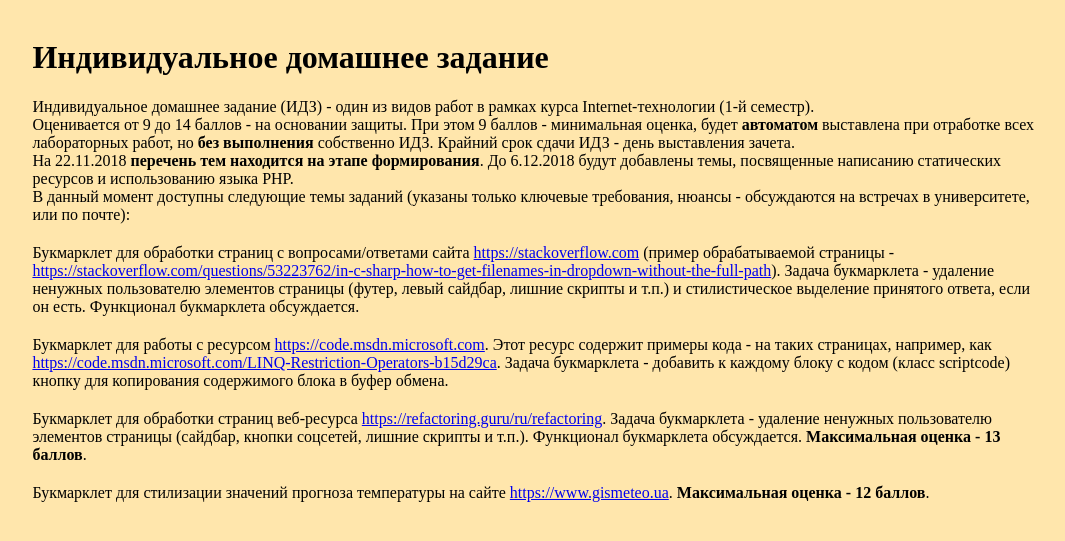
After one commit to knureigs/itech, a PHP site: page /idz.html in a window 1280 px wide. The commit adds this page. Shown: the top 541 px of the page, without its empty margins (102-1167 px from the left). Run offline with PHP 8.4, Linux system fonts and the light colour scheme.

Commit message:
Add IDZ some tasks.

```diff
--- a/css/styles.css
+++ b/css/styles.css
@@ -31,3 +31,23 @@ div {
 .section_name {
 	font-weight: bold;
 }
+
+#container {
+	width: 80%;
+    padding: 10px;
+    margin: 0 auto;
+}
+
+/*
+@media screen and (max-width: 1600px) {
+    div.for-example {width: 1500px;}
+}
+@media screen and (max-width: 1280px) {
+    div.for-example {width: 1100px;}
+}
+@media screen and (max-width: 1024px) {
+    div.for-example {width: 980px;}
+}*/
+@media screen and (max-width: 620px) {
+    #container {width: 90%;}
+}
--- /dev/null
+++ b/idz.html
@@ -0,0 +1,43 @@
+<!DOCTYPE html>
+<html>
+<head>
+    <meta charset="UTF-8">
+    <meta name="viewport" content="width=device-width, initial-scale=1.0">
+    <meta http-equiv="X-UA-Compatible" content="ie=edge">
+    <title>Индивидуальное домашнее задание</title>
+	<link href="css/styles.css" type="text/css" rel="stylesheet">
+</head>
+<body>
+    <div id="container">
+        <div class="chapters">
+            <h1 id="start">Индивидуальное домашнее задание</h1>
+            <p>
+                Индивидуальное домашнее задание (ИДЗ) - один из видов работ в рамках курса Internet-технологии (1-й семестр).
+                <br>Оценивается от 9 до 14 баллов - на основании защиты. При этом 9 баллов - минимальная оценка, будет <b>автоматом</b> выставлена при отработке всех лабораторных работ, но <b>без выполнения</b> собственно ИДЗ. Крайний срок сдачи ИДЗ - день выставления зачета.
+                <br>На 22.11.2018 <b>перечень тем находится на этапе формирования</b>. До 6.12.2018 будут добавлены темы, посвященные написанию статических ресурсов и использованию языка PHP.
+                <br>В данный момент доступны следующие темы заданий (указаны только ключевые требования, нюансы - обсуждаются на встречах в университете, или по почте):
+            </p>
+        </div>
+        <div class="chapters">
+            <p>
+                Букмарклет для обработки страниц с вопросами/ответами сайта <a href="https://stackoverflow.com/">https://stackoverflow.com</a> (пример обрабатываемой страницы - <a href="https://stackoverflow.com/questions/53223762/in-c-sharp-how-to-get-filenames-in-dropdown-without-the-full-path">https://stackoverflow.com/questions/53223762/in-c-sharp-how-to-get-filenames-in-dropdown-without-the-full-path</a>). Задача букмарклета - удаление ненужных пользователю элементов страницы (футер, левый сайдбар, лишние скрипты и т.п.) и стилистическое выделение принятого ответа, если он есть. Функционал букмарклета обсуждается.
+            </p>
+        </div>
+        <div class="chapters">
+            <p>
+                Букмарклет для работы с ресурсом <a href="https://code.msdn.microsoft.com">https://code.msdn.microsoft.com</a>. Этот ресурс содержит примеры кода - на таких страницах, например, как <a href="https://code.msdn.microsoft.com/LINQ-Restriction-Operators-b15d29ca">https://code.msdn.microsoft.com/LINQ-Restriction-Operators-b15d29ca</a>. Задача букмарклета - добавить к каждому блоку с кодом (класс scriptcode) кнопку для копирования содержимого блока в буфер обмена.
+            </p>
+        </div>
+        <div class="chapters">
+            <p>
+                Букмарклет для обработки страниц веб-ресурса <a href="https://refactoring.guru/ru/refactoring">https://refactoring.guru/ru/refactoring</a>. Задача букмарклета - удаление ненужных пользователю элементов страницы (сайдбар, кнопки соцсетей, лишние скрипты и т.п.). Функционал букмарклета обсуждается. <b>Максимальная оценка - 13 баллов</b>.
+            </p>
+        </div>
+        <div class="chapters">
+            <p>
+                Букмарклет для стилизации значений прогноза температуры на сайте <a href="https://www.gismeteo.ua">https://www.gismeteo.ua</a>. <b>Максимальная оценка - 12 баллов</b>.
+            </p>
+        </div>
+    </div>
+</body>
+</html>
--- a/index.html
+++ b/index.html
@@ -96,6 +96,9 @@
 		<br>
 	</div>
 	<br>
+	<a href="idz.html">Индивидуальное домашнее задание</a>
+	<br>
+	<br>
 	Для расчета итогового количества баллов Вы можете <!-- воспользоваться <a href="addition/Расчет%20итоговой%20оценки%20по%20ИТех1.xls">xls-файлом</a> или --> заполнить форму ниже, согласно своей успеваемости:
 	<form name="score">
 		<input type="number" name="lb1" id="lb1" min="9" max="14" value="9"><label for="lb1">Лабораторная работа №1</label><br>
```
Also changed, not shown: 1 other file.
